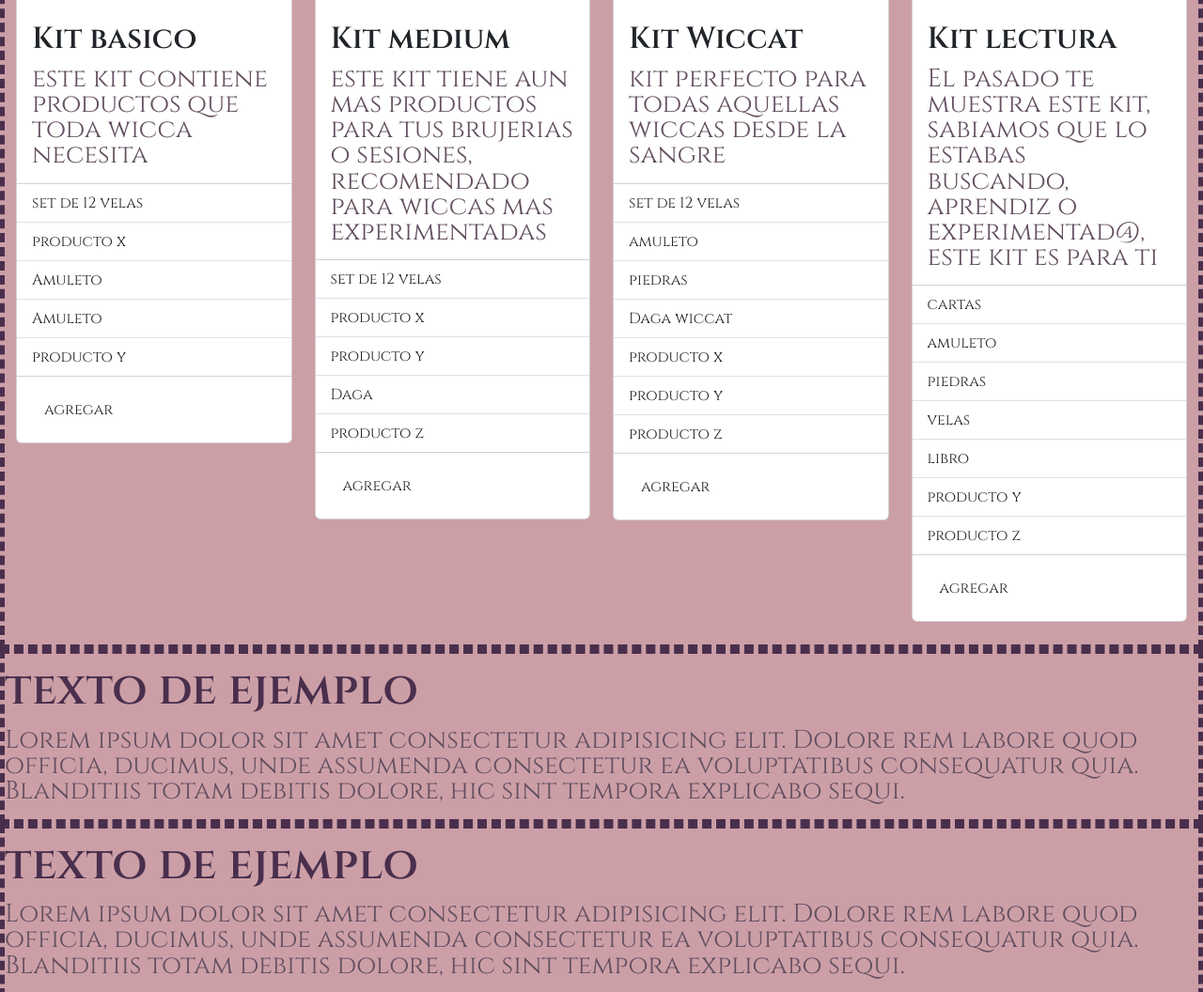
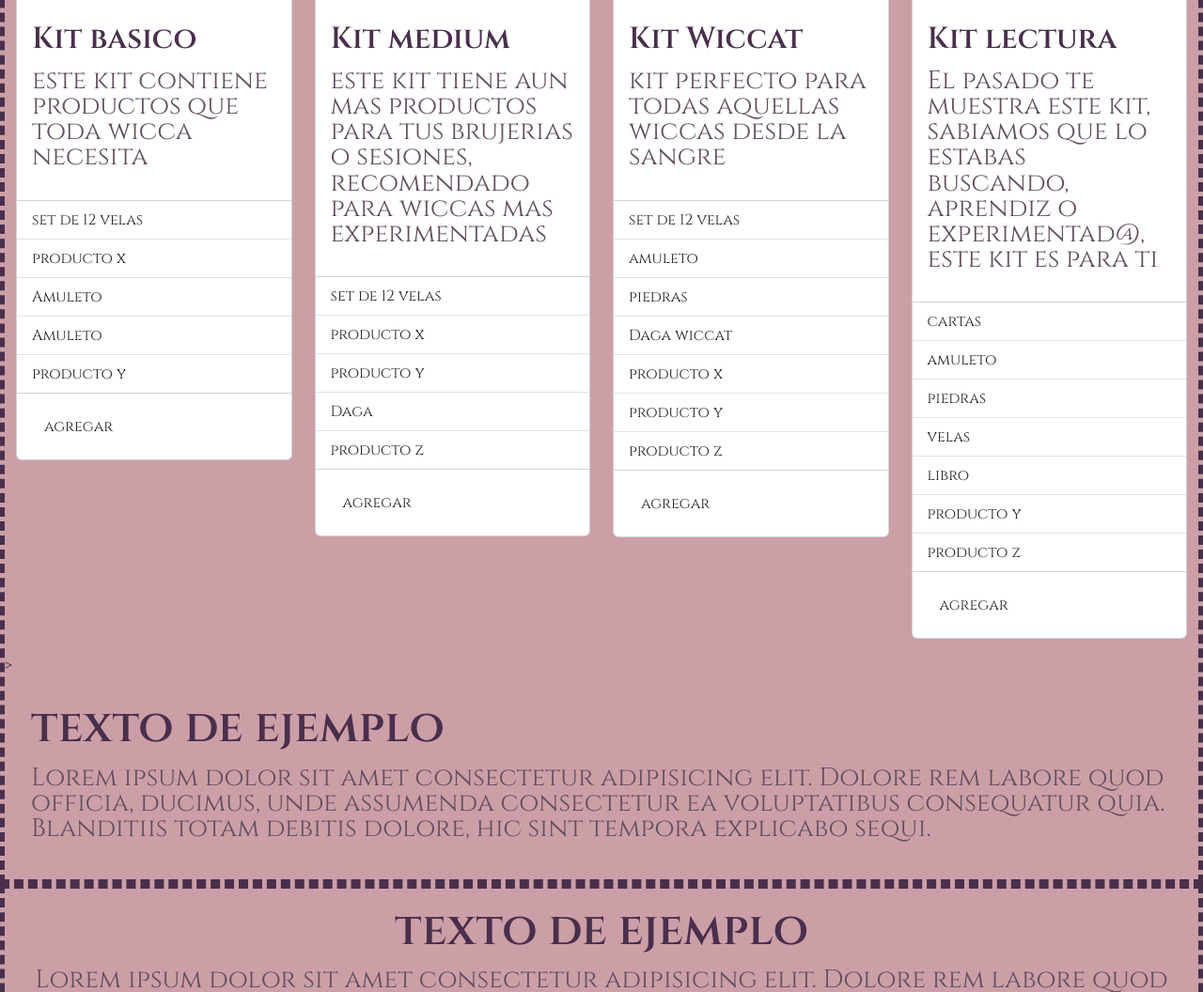
Before and after one commit to SebaGiordanoR/entrega-final-giordano, a plain HTML site: page pages/kits.html in a window 1280 px wide. Shown: the part 948-2004 px from the top of the page at 94% size. Drawn offline with nearby package versions, Linux system fonts and the light colour scheme.

Commit message:
puli algunos detalles

```diff
--- a/css/style.css
+++ b/css/style.css
@@ -113,17 +113,17 @@ body{
         margin: 10px 0 ;
     }
 
-    footer{
+    footer {
         background-color: rgb(244, 224, 222) ;
 
         display: flex;
         justify-content: space-between;
         align-items:center;
     }
-        footer svg{
+        footer  svg{
             width: 20vh;
             fill: rgb(73,47,76);
-            margin-right: 10px;
+            margin:10px;
             }
 
 
--- a/pages/kits.html
+++ b/pages/kits.html
@@ -38,14 +38,14 @@
         </div>
     </nav>
 
-    <div class="three">
+    <div class="three text-center">
       <a href="../pages/lectura.html" id="lectura"><img src="../img/resources/lectura_solo_color.svg" alt="Lectura de cartas"></a>
   </div>
 
-  <main class="contenedor container-fluid py-2">
+  <main class=" contenedor container-fluid py-2">
 
 
-    <article class=" col-12">
+    <article class="text-center col-12">
       <h1>Kits Wicca</h1>
       <section>
         <h2>¿Que son?</h2>
@@ -58,8 +58,8 @@
         <div class="card">
           <img src="../img/resources/wic.jpg" class="card-img-top" alt="Kit basico">
           <div class="card-body">
-            <h3 class="card-title">Kit basico</h3>
-            <p class="card-text">este kit contiene productos que toda wicca necesita</p>
+            <h3>Kit basico</h3>
+            <p >este kit contiene productos que toda wicca necesita</p>
           </div>
           <ul class="list-group list-group-flush">
             <li class="list-group-item">set de 12 velas</li>
@@ -78,8 +78,8 @@
         <div class="card">
           <img src="../img/resources/wic.jpg" class="card-img-top" alt="Kit basico">
           <div class="card-body">
-            <h3 class="card-title">Kit medium</h3>
-            <p class="card-text">este kit tiene aun mas productos para tus brujerias o sesiones, recomendado para wiccas mas experimentadas</p>
+            <h3>Kit medium</h3>
+            <p >este kit tiene aun mas productos para tus brujerias o sesiones, recomendado para wiccas mas experimentadas</p>
           </div>
           <ul class="list-group list-group-flush">
             <li class="list-group-item">set de 12 velas</li>
@@ -96,10 +96,10 @@
       <!-- fin kit medium -->
       <section class="col-sm-12 col-md-6 col-lg-3 mb-3">
         <div class="card">
-          <img src="../img/resources/wic.jpg" class="card-img-top" alt="Kit basico">
+          <img src="../img/resources/wic.jpg" class="card-img-top " alt="Kit basico">
           <div class="card-body">
-            <h3 class="card-title">Kit Wiccat</h3>
-            <p class="card-text">kit perfecto para todas aquellas wiccas desde la sangre</p>
+            <h3 >Kit Wiccat</h3>
+            <p >kit perfecto para todas aquellas wiccas desde la sangre</p>
           </div>
           <ul class="list-group list-group-flush">
             <li class="list-group-item">set de 12 velas</li>
@@ -119,8 +119,8 @@
         <div class="card">
           <img src="../img/resources/wic.jpg" class="card-img-top" alt="Kit basico">
           <div class="card-body">
-            <h3 class="card-title">Kit lectura</h3>
-            <p class="card-text">El pasado te muestra este kit, sabiamos que lo estabas buscando, aprendiz o experimentad@, este kit es para ti</p>
+            <h3 >Kit lectura</h3>
+            <p >El pasado te muestra este kit, sabiamos que lo estabas buscando, aprendiz o experimentad@, este kit es para ti</p>
           </div>
           <ul class="list-group list-group-flush">
             <li class="list-group-item">cartas</li>
@@ -135,16 +135,16 @@
             <a href="#" class="btn">agregar</a>
           </div>
         </div>
+      </section>>
+      <section class=" col-sm-12 col-md-12 col-lg-12 m-3" >
+        <h2>texto de ejemplo</h2>
+        <p>Lorem ipsum dolor sit amet consectetur adipisicing elit. Dolore rem labore quod officia, ducimus, unde assumenda consectetur ea voluptatibus consequatur quia. Blanditiis totam debitis dolore, hic sint tempora explicabo sequi.</p>
       </section>
     </article>
   </div>
   </main>
-<aside>
-  <article class="contenedor" >
-    <h2>texto de ejemplo</h2>
-    <p>Lorem ipsum dolor sit amet consectetur adipisicing elit. Dolore rem labore quod officia, ducimus, unde assumenda consectetur ea voluptatibus consequatur quia. Blanditiis totam debitis dolore, hic sint tempora explicabo sequi.</p>
-  </article>
-  <article class="contenedor" >
+<aside class="contenedor text-center">
+  <article class="m-3" >
     <h2>texto de ejemplo</h2>
     <p>Lorem ipsum dolor sit amet consectetur adipisicing elit. Dolore rem labore quod officia, ducimus, unde assumenda consectetur ea voluptatibus consequatur quia. Blanditiis totam debitis dolore, hic sint tempora explicabo sequi.</p>
   </article>
```
Also changed, not shown: pages/contacto.html (+4 -4 lines), pages/nosotros.html (+9 -10 lines).
